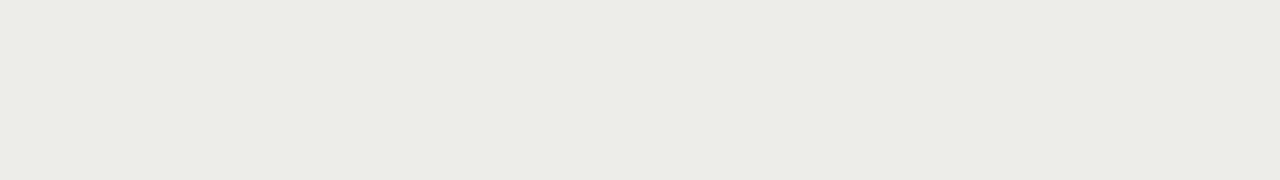
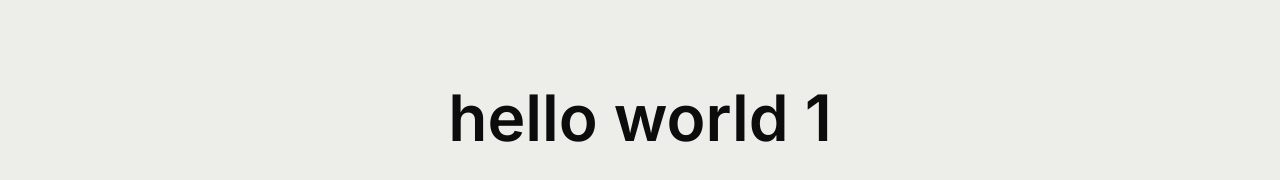
Before and after one commit to ValentinaValverde/Pyme, a Next.js app: page / in a window 1280 px wide. Shown: the part 644-824 px from the top of the page. Before the commit the page ends 800 px from the top, so only its background shows below. Built offline with nearby package versions, Linux system fonts and the light colour scheme; no server answers; the database is empty.

Commit message:
Got the layout down

```diff
--- a/app/page.tsx
+++ b/app/page.tsx
@@ -2,6 +2,8 @@ import Navbar from '@/components/Navbar';
 import Hero from '../components/Hero';
 import BusinessSection from '@/components/BusinessCardSection';
 import Featured from '@/components/Featured';
+import EmblaCarousel from '@/components/featured-carousel/Carousel';
+import { EmblaOptionsType } from 'embla-carousel';
 
 import { getFeaturedStores } from '@/utils/actions/shopActions';
 import { getStores } from '@/utils/actions/shopActions';
@@ -10,11 +12,16 @@ export default async function Home() {
   const featuredStores = await getFeaturedStores();
   const businesses = await getStores();
 
+  const OPTIONS: EmblaOptionsType = { loop: true };
+  const SLIDE_COUNT = 5;
+  const SLIDES = Array.from(Array(SLIDE_COUNT).keys());
+
   return (
     <main className="">
       <Navbar />
       <Hero />
-      <Featured featuredStores={featuredStores} />
+      <EmblaCarousel slides={SLIDES} options={OPTIONS} />
+      {/* <Featured featuredStores={featuredStores} /> */}
       {/* <BusinessSection stores={businesses} /> */}
     </main>
   );
--- a/app/styling/globals.css
+++ b/app/styling/globals.css
@@ -116,3 +116,82 @@
   justify-content: center;
   align-items: center;
 }
+
+/* CAROUSEL STYLES */
+
+.embla {
+  max-width: 48rem;
+  margin: auto;
+  --slide-height: 19rem;
+  --slide-spacing: 1rem;
+  --slide-size: 100%;
+}
+.embla__viewport {
+  overflow: hidden;
+}
+.embla__container {
+  backface-visibility: hidden;
+  display: flex;
+  touch-action: pan-y;
+  margin-left: calc(var(--slide-spacing) * -1);
+}
+.embla__slide {
+  flex: 0 0 var(--slide-size);
+  min-width: 0;
+  padding-left: var(--slide-spacing);
+}
+.embla__slide__number {
+  box-shadow: inset 0 0 0 0.2rem var(--detail-medium-contrast);
+  border-radius: 1.8rem;
+  font-size: 4rem;
+  font-weight: 600;
+  display: flex;
+  align-items: center;
+  justify-content: center;
+  height: var(--slide-height);
+}
+.embla__controls {
+  display: grid;
+  grid-template-columns: auto 1fr;
+  justify-content: space-between;
+  gap: 1.2rem;
+  margin-top: 1.8rem;
+}
+.embla__dots {
+  display: flex;
+  flex-wrap: wrap;
+  justify-content: flex-end;
+  align-items: center;
+  margin-right: calc((2.6rem - 1.4rem) / 2 * -1);
+}
+.embla__dot {
+  -webkit-tap-highlight-color: rgba(var(--text-high-contrast-rgb-value), 0.5);
+  -webkit-appearance: none;
+  appearance: none;
+  background-color: transparent;
+  touch-action: manipulation;
+  display: inline-flex;
+  text-decoration: none;
+  cursor: pointer;
+  border: 0;
+  padding: 0;
+  margin: 0;
+  width: 2.6rem;
+  height: 2.6rem;
+  display: flex;
+  align-items: center;
+  justify-content: center;
+  border-radius: 50%;
+}
+.embla__dot:after {
+  box-shadow: inset 0 0 0 0.2rem var(--detail-medium-contrast);
+  width: 1.4rem;
+  height: 1.4rem;
+  border-radius: 50%;
+  display: flex;
+  align-items: center;
+  content: '';
+}
+.embla__dot--selected:after {
+  box-shadow: inset 0 0 0 0.2rem var(--text-body);
+}
--- a/components/featured-carousel/Carousel.tsx
+++ b/components/featured-carousel/Carousel.tsx
@@ -1,3 +1,5 @@
+'use client';
+
 import React, { useCallback } from 'react';
 import { EmblaOptionsType, EmblaCarouselType } from 'embla-carousel';
 import { DotButton, useDotButton } from './CarouselDots';
@@ -36,7 +38,9 @@ const EmblaCarousel: React.FC<PropType> = (props) => {
         <div className="embla__container">
           {slides.map((index) => (
             <div className="embla__slide" key={index}>
-              <div className="embla__slide__number">{index + 1}</div>
+              <div className="embla__slide__number">
+                <p>hello world {index}</p>
+              </div>
             </div>
           ))}
         </div>
--- a/components/featured-carousel/CarouselDots.tsx
+++ b/components/featured-carousel/CarouselDots.tsx
@@ -1,3 +1,5 @@
+'use client';
+
 import React, {
   PropsWithChildren,
   useCallback,
```
